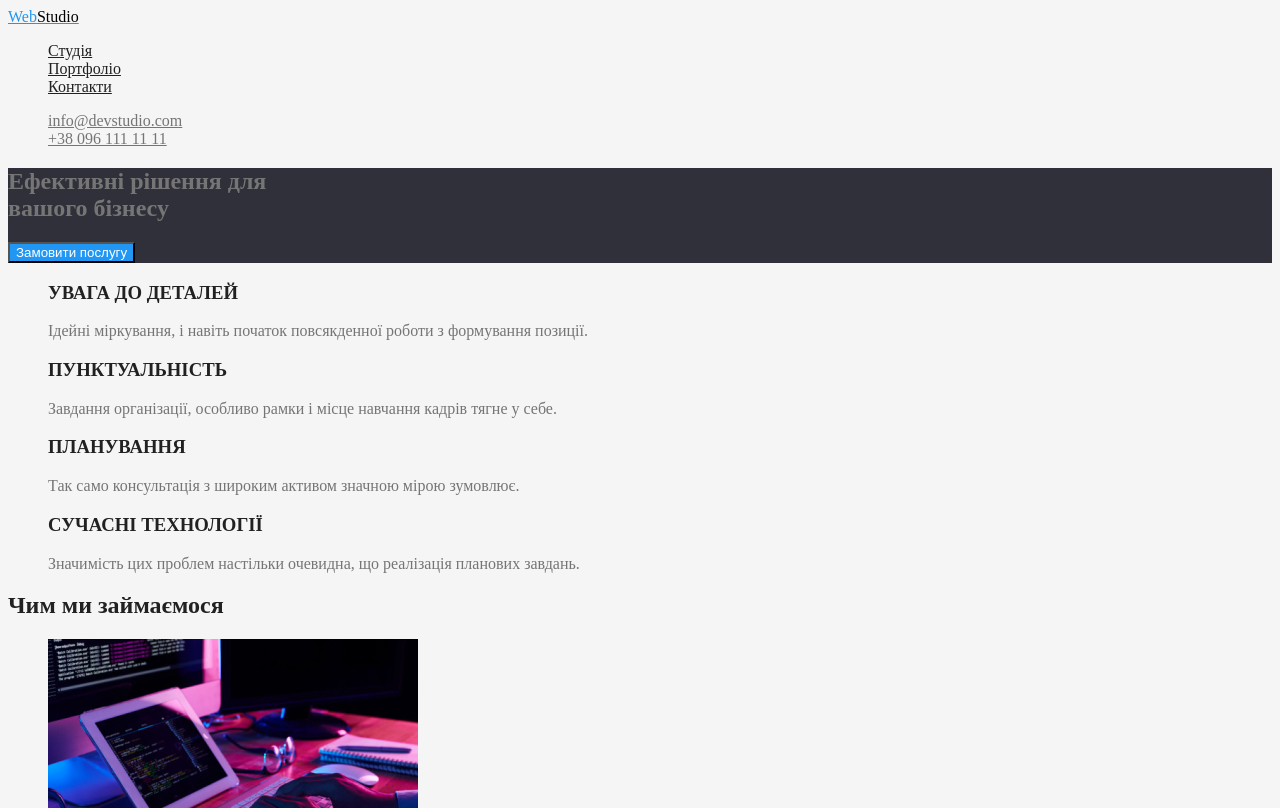
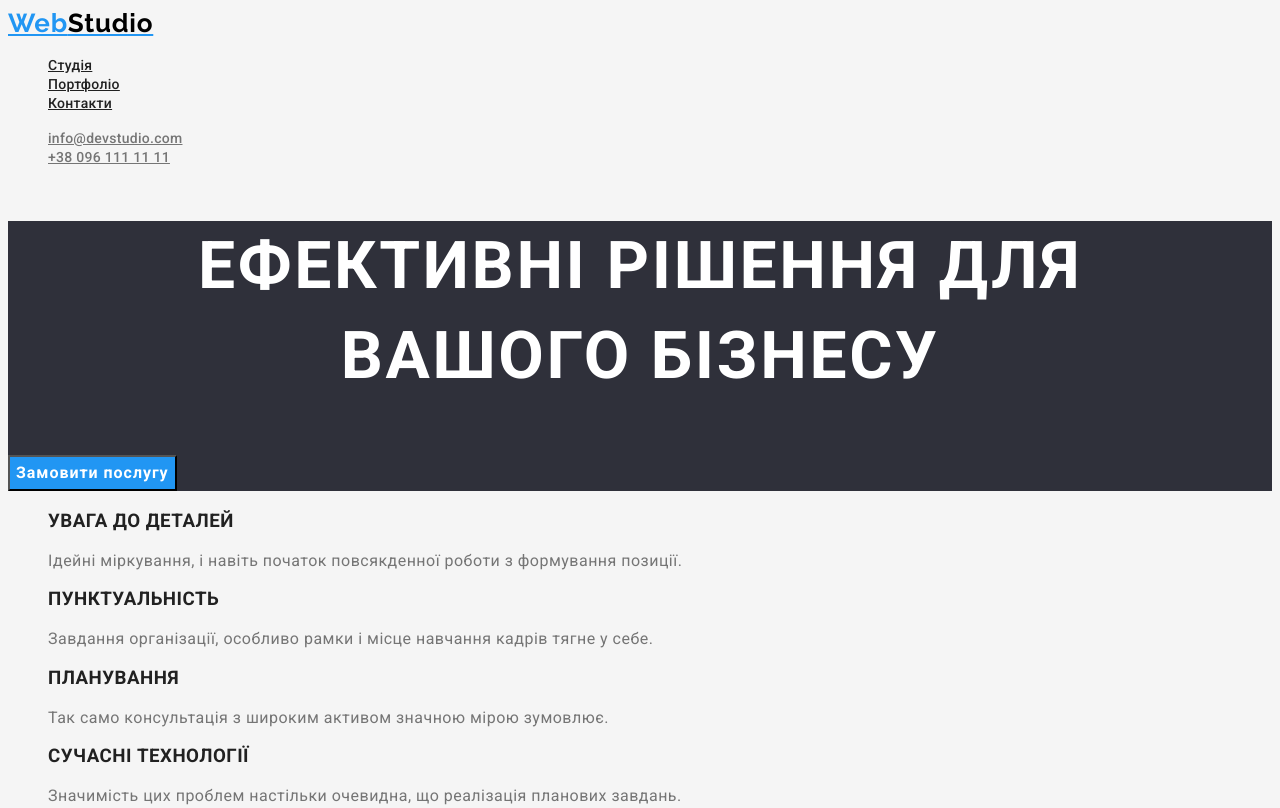
Before and after one commit to AndriiDruziuk/Goit-markup-HM-02, a plain HTML site: page index.html in a window 1280 px wide. Shown: the top 808 px of the page. Drawn offline with Linux system fonts and the light colour scheme.

Commit message:
оформлення тексту героя

```diff
--- a/css/styles.css
+++ b/css/styles.css
@@ -31,6 +31,9 @@
 .body {
     background-color:var(--white-first-background-color) ;
     color: var(--secondary-text-color) ;
+    font-family: Roboto, sans-serif;
+    letter-spacing: 0.03em ;
+
 }
 
 /* оформлення лого */
@@ -38,25 +41,65 @@
 
 .logo {
     color:var(--accent-color) ;
+        font-family: 'Raleway';
+        font-style: normal;
+        font-weight: 700;
+        font-size: 26px;
+        line-height: 1.2;
+        /* identical to box height */
+
+        letter-spacing: 0.03em;
 }
 
 
 .footer-logo {
 color: var(--full-white-color) ;
+     font-family: 'Raleway';
+        font-style: normal;
+        font-weight: 700;
+        font-size: 26px;
+        line-height: 1.2;
+        /* identical to box height */
+
+        letter-spacing: 0.03em;
 }
 
 .footer-logo:focus,
 .footer-logo:hover {
     color: var(--accent-color);
+        font-family: 'Raleway';
+        font-style: normal;
+        font-weight: 700;
+        font-size: 26px;
+        line-height: 1.2;
+        /* identical to box height */
+
+        letter-spacing: 0.03em;
 }
 
 .header-logo {
 color: var(--full-bleck-color) ;
+        font-family: 'Raleway';
+        font-style: normal;
+        font-weight: 700;
+        font-size: 26px;
+        line-height: 1.2;
+        /* identical to box height */
+
+        letter-spacing: 0.03em;
 }
 
 .header-logo:focus,
 .header-logo:hover {
     color: var(--accent-color);
+      font-family: 'Raleway';
+        font-style: normal;
+        font-weight: 700;
+        font-size: 26px;
+        line-height: 1.2;
+        /* identical to box height */
+
+        letter-spacing: 0.03em;
 }
 
 
@@ -69,6 +112,12 @@ color: var(--full-bleck-color) ;
 /* site-nav */
 .site-nav .link {
     color: var(--primary-text-color);
+        font-family: 'Roboto';
+        font-style: normal;
+        font-weight: 500;
+        font-size: 14px;
+        line-height: 1.2;
+        letter-spacing: 0.02em;
 }
 
 .site-nav .link:hover,
@@ -85,6 +134,12 @@ color: var(--full-bleck-color) ;
 /* auth-nav */
 .auth-nav .link {
     color: var(--secondary-text-color);
+        font-family: 'Roboto';
+        font-style: normal;
+        font-weight: 500;
+        font-size: 14px;
+        line-height: 1.2;
+        letter-spacing: 0.02em;
 }
 
 .auth-nav .link:hover,
@@ -99,14 +154,35 @@ color: var(--full-bleck-color) ;
 
 .hero {
     background-color:var(--background-dark-color) ;
+    font-family: 'Roboto';
+        font-style: normal;
+        font-weight: 900;
+        font-size: 44px;
+        line-height: 1.36;
+        /* or 136% */
+
+        text-align: center;
+        letter-spacing: 0.06em;
+        text-transform: uppercase;
 }
-.herio .title {
+.hero .title {
     color: var(--full-white-color);
 }
 /* button */
-.button {
+.hero .button {
     background-color: var(--accent-color);
     color: var(--full-white-color);
+    font-family: 'Roboto';
+        font-style: normal;
+        font-weight: 700;
+        font-size: 16px;
+        line-height: 1.88;
+        /* identical to box height, or 188% */
+
+        display: flex;
+        align-items: center;
+        text-align: center;
+        letter-spacing: 0.06em
 }
 
 
@@ -123,7 +199,10 @@ color: var(--full-bleck-color) ;
 .feature-list .title {
     color:var(--primary-text-color) ;
 }
-.sectio
+/* color to 3section */
+.team {
+    background-color: var(--background-light-color);
+}
 
 
 
--- a/index.html
+++ b/index.html
@@ -4,7 +4,11 @@
     <meta charset="UTF-8" />
     <meta http-equiv="X-UA-Compatible" content="IE=edge" />
     <meta name="viewport" content="width=device-width, initial-scale=1.0" />
-    <title>goit-markup-hw-01</title>
+    <title>WebStudio</title>
+    <link
+      href="https://fonts.googleapis.com/css2?family=Raleway:wght@700&family=Roboto:wght@400;500;700;900&display=swap"
+      rel="stylesheet"
+    />
     <link rel="stylesheet" href="./css/styles.css" />
   </head>
   <body class="body">
@@ -86,7 +90,7 @@
         </ul>
       </section>
       <!--Наша комвнда  -->
-      <section class="section .team">
+      <section class="section team">
         <h2 class="section-title">Наша команда</h2>
         <ul class="feature-list list">
           <li>
```
Also changed, not shown: portfolio.html (+4 -0 lines).
